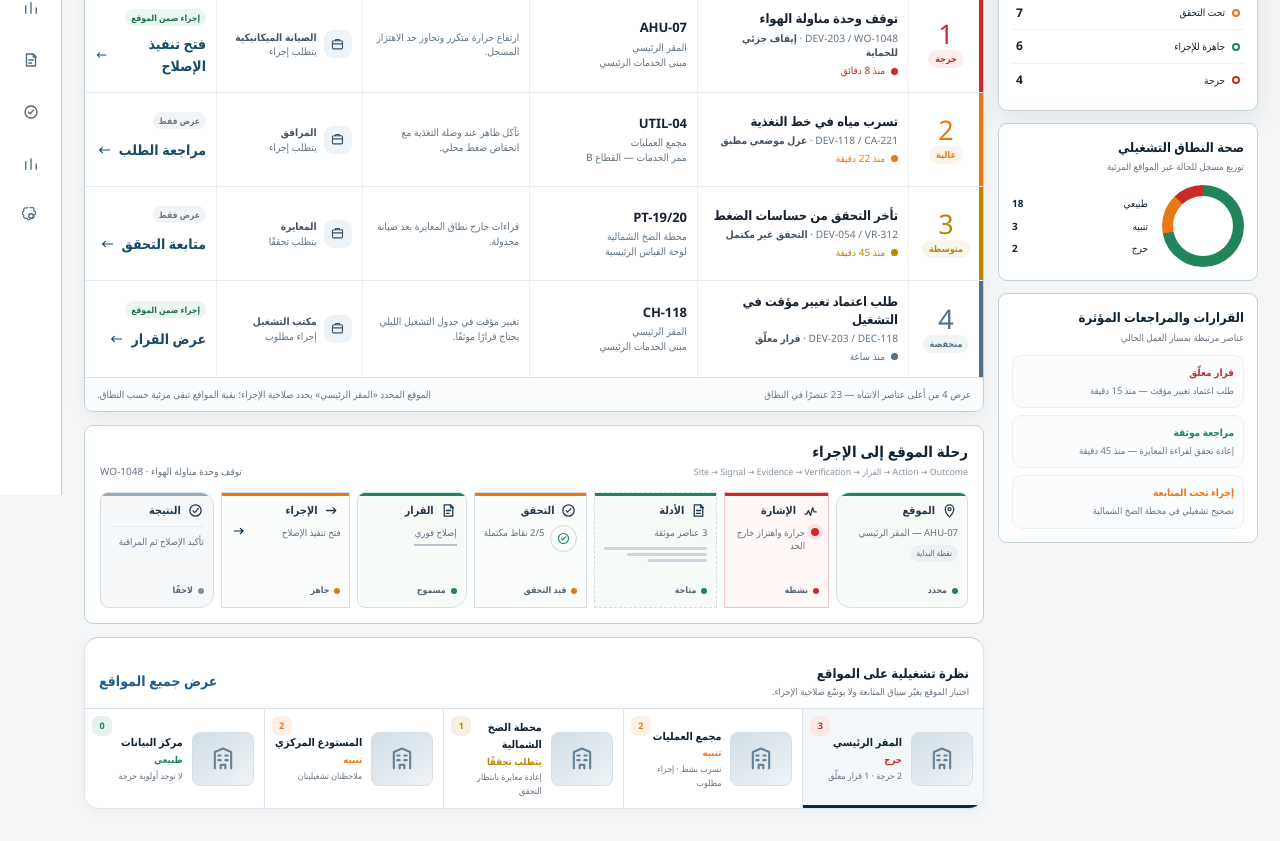
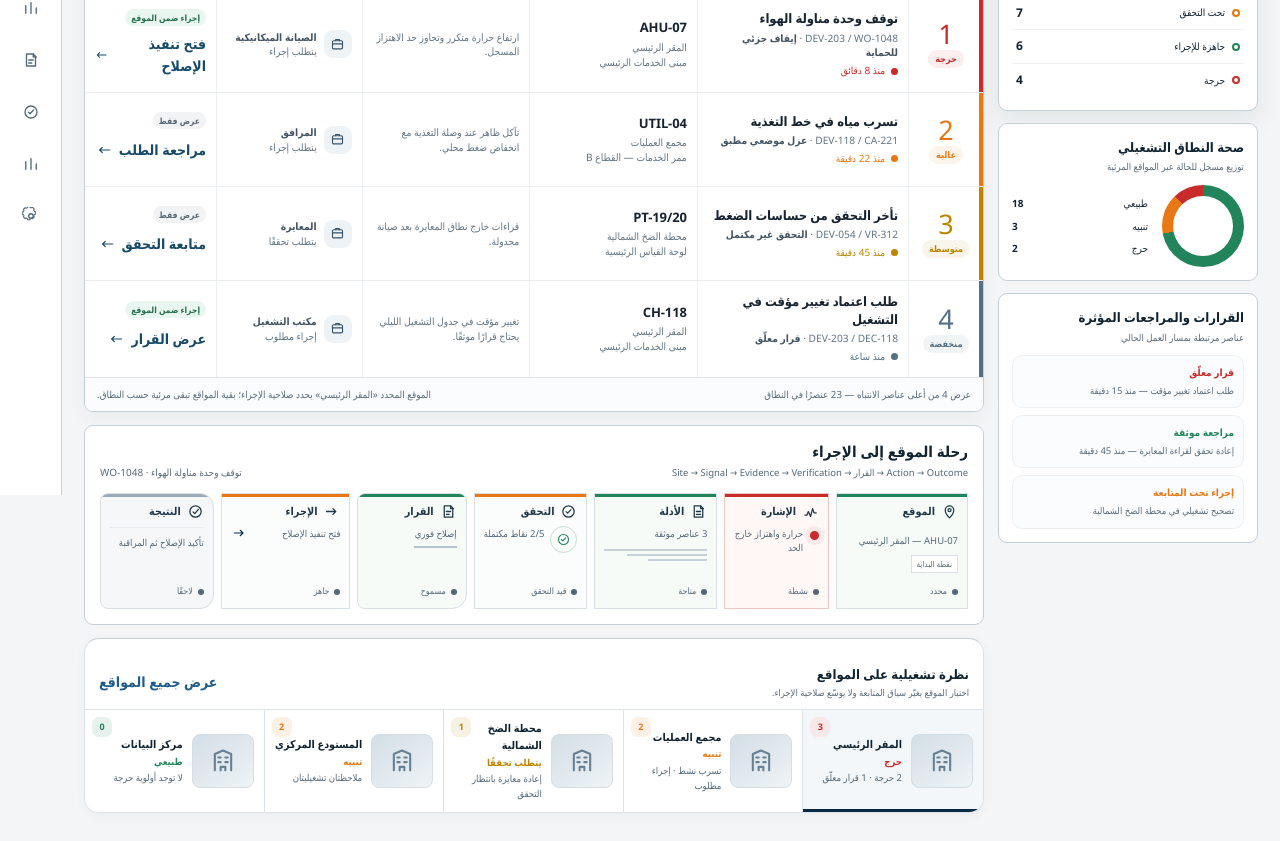
Before and after one commit to hamad933/Enterprise-Operations-Control, a website with bundled scripts: page app/index.html in a window 1280 px wide. Shown: the part 305-1146 px from the top of the page. Built offline with nearby package versions, Linux system fonts and the light colour scheme.

Commit message:
fix(rp02): improve ledger semantics and text contrast

```diff
--- a/app/styles.css
+++ b/app/styles.css
@@ -1,5 +1,5 @@
 :root {
-  --bg:#f4f6f8; --paper:#fff; --paper2:#fafbfc; --ink:#0e1a27; --muted:#667382;
+  --bg:#f4f6f8; --paper:#fff; --paper2:#fafbfc; --ink:#0e1a27; --muted:#596a79;
   --line:#dde3e9; --navy:#062943; --red:#c92b2b; --orange:#e97713; --amber:#bd8400; --green:#21845a;
   --shadow:0 14px 34px rgba(21,39,56,.10); --header:72px; --subnav:50px; --rail:62px; --focus-accent:var(--red);
   font-family:"Segoe UI",Tahoma,Arial,sans-serif;
@@ -36,7 +36,7 @@
 .scope-option-mark { color:var(--green); }
 .search { position:relative; width:100%; direction:rtl; }
 .search input { width:100%; height:46px; border:1px solid var(--line); border-radius:11px; background:#fff; padding:0 42px 0 14px; }
-.search input::placeholder { color:#94a0ac; }
+.search input::placeholder { color:#778694; }
 .search-icon { position:absolute; inset-inline-start:14px; top:14px; color:#41566a; }
 .user-zone { display:flex; align-items:center; justify-content:flex-end; gap:8px; direction:ltr; }
 .notification-wrap { position:relative; }
@@ -64,7 +64,7 @@
 .rail-spacer { flex:1; }
 
 .workspace { margin-left:var(--rail); padding:14px 22px 28px; min-height:calc(100vh - var(--header) - var(--subnav)); }
-.synthetic-banner { display:flex; align-items:center; gap:8px; width:max-content; max-width:100%; margin:0 0 11px auto; padding:6px 10px; border:1px solid #d7e0e8; border-radius:999px; background:#f9fbfc; color:#5d6f80; font-size:10px; }
+.synthetic-banner { display:flex; align-items:center; gap:8px; width:max-content; max-width:100%; margin:0 0 11px auto; padding:6px 10px; border:1px solid #d7e0e8; border-radius:999px; background:#f9fbfc; color:#526777; font-size:10px; }
 .synthetic-mark { width:7px; height:7px; border-radius:50%; background:#7890a4; }
 .workspace-grid { display:grid; grid-template-columns:minmax(0,1fr) 260px; grid-template-areas:"ledger pulse"; gap:14px; direction:ltr; align-items:start; }
 .ledger-col { grid-area:ledger; direction:rtl; min-width:0; }
@@ -82,7 +82,7 @@
 
 .ledger-shell { background:#fff; border:1px solid var(--line); border-radius:15px; overflow:hidden; box-shadow:0 3px 11px rgba(18,38,57,.04); }
 .ledger-head,.ledger-row { display:grid; grid-template-columns:74px 1.45fr 1.15fr 1.15fr 1fr 132px; }
-.ledger-head { background:#fafbfc; border-bottom:1px solid var(--line); font-size:9.8px; font-weight:700; color:#6b7785; padding:0 10px; }
+.ledger-head { background:#fafbfc; border-bottom:1px solid var(--line); font-size:9.8px; font-weight:700; color:#4f6070; padding:0 10px; }
 .ledger-head>div { padding:10px; }
 .ledger-row { position:relative; align-items:stretch; border-bottom:1px solid #e9edf1; background:#fff; min-height:91px; }
 .ledger-row:last-child { border-bottom:0; }
@@ -107,7 +107,7 @@
 .action-btn { border:0; background:transparent; color:var(--navy); font-weight:800; text-align:right; padding:4px 0; display:inline-flex; align-items:center; gap:6px; }
 .authority-chip { font-size:8.5px; border-radius:999px; padding:2px 6px; font-weight:800; }
 .authority-chip.allowed { background:#eaf7f0; color:#26704f; }
-.authority-chip.view-only { background:#f1f3f5; color:#6b7785; }
+.authority-chip.view-only { background:#f1f3f5; color:#5a6875; }
 .empty-state { padding:28px; text-align:center; color:var(--muted); }
 .empty-state strong { display:block; color:var(--ink); margin-bottom:4px; }
 .ledger-footer { display:flex; align-items:center; justify-content:space-between; gap:12px; padding:9px 12px; border-top:1px solid var(--line); background:#fbfcfd; font-size:9.8px; color:var(--muted); }
@@ -116,7 +116,7 @@
 .route-panel { margin-top:13px; background:#fff; border:1px solid var(--line); border-radius:15px; padding:13px 14px 14px; box-shadow:0 3px 11px rgba(18,38,57,.04); }
 .route-title-row { display:flex; align-items:flex-end; justify-content:space-between; gap:12px; margin-bottom:12px; }
 .route-title-row h2 { font-size:14px; margin:0; }
-.route-title-row p { direction:ltr; margin:3px 0 0; color:#82909d; font-size:8.8px; }
+.route-title-row p { direction:ltr; margin:3px 0 0; color:#526777; font-size:9.5px; }
 .route-context { font-size:10px; color:var(--muted); text-align:left; }
 .route-ribbon { display:grid; grid-template-columns:1.16fr .92fr 1.08fr 1fr .96fr 1.14fr 1fr; gap:7px; direction:rtl; }
 .route-stage { min-width:0; border:1px solid var(--line); background:#fbfcfd; position:relative; min-height:112px; padding:9px; display:flex; flex-direction:column; overflow:hidden; }
@@ -127,20 +127,15 @@
 .route-stage[data-state="done"]::after { background:var(--green); }
 .route-stage[data-state="blocked"] { background:#f6f7f8; color:#71808d; }
 .stage-kicker { display:flex; align-items:center; gap:6px; font-weight:800; font-size:10.5px; color:#21384b; }
-.stage-value { font-size:9.5px; color:#617180; line-height:1.45; margin-top:7px; }
-.stage-status { margin-top:auto; padding-top:7px; display:flex; align-items:center; gap:5px; font-size:8.8px; font-weight:800; color:#536473; }
-.stage-state-dot { width:6px; height:6px; border-radius:50%; background:#83919d; }
-.route-stage[data-state="active"] .stage-state-dot { background:var(--red); }
-.route-stage[data-state="pending"] .stage-state-dot { background:var(--orange); }
-.route-stage[data-state="done"] .stage-state-dot { background:var(--green); }
-.stage-site { border-radius:14px 8px 8px 14px; background:#f8fbfd; }
-.site-stage-core { display:grid; gap:6px; }
-.stage-tag { display:inline-flex; width:max-content; padding:2px 6px; border-radius:999px; background:#eaf0f4; color:#4e6476; font-size:8px; }
-.signal-stage-core { display:grid; grid-template-columns:8px 1fr; gap:6px; }
-.signal-pulse { width:8px; height:8px; border-radius:50%; margin-top:9px; background:var(--red); box-shadow:0 0 0 4px rgba(201,43,43,.10); }
-.stage-evidence { border-style:dashed; }
+.stage-value { font-size:9.5px; color:#536777; line-height:1.45; margin-top:7px; }
+.stage-status { margin-top:auto; padding-top:7px; font-size:8.8px; color:#536777; display:flex; align-items:center; gap:5px; }
+.stage-state-dot { width:6px; height:6px; border-radius:50%; background:currentColor; }
+.site-stage-core { margin-top:7px; display:grid; gap:7px; }
+.stage-tag { width:max-content; max-width:100%; border:1px solid #d9e0e6; padding:2px 5px; font-size:8px; color:#566979; background:#fff; }
+.signal-stage-core { display:flex; gap:7px; align-items:flex-start; }
+.signal-pulse { width:9px; height:9px; border-radius:50%; background:var(--red); box-shadow:0 0 0 5px rgba(201,43,43,.07); margin-top:11px; flex:0 0 auto; }
 .evidence-bars { display:grid; gap:3px; margin-top:8px; }
-.evidence-bars i { height:3px; border-radius:99px; background:#cbd6df; }
+.evidence-bars i { height:2px; background:#c7d1d9; display:block; }
 .evidence-bars i:nth-child(2) { width:78%; }
 .evidence-bars i:nth-child(3) { width:58%; }
 .verification-core { display:grid; grid-template-columns:27px 1fr; gap:6px; }
@@ -167,7 +162,7 @@
 .facility-art { height:54px; border-radius:8px; background:linear-gradient(145deg,#d3dee6,#eef3f6); border:1px solid #d6dee5; display:grid; place-items:center; color:#668094; }
 .site-name { display:block; font-size:10.7px; font-weight:800; }
 .site-state { display:block; font-size:9.5px; color:var(--site-accent); font-weight:800; margin-top:2px; }
-.site-summary { display:block; font-size:8.8px; color:var(--muted); margin-top:2px; }
+.site-summary { display:block; font-size:9.5px; color:#526777; margin-top:2px; }
 .site-count { position:absolute; top:7px; left:7px; width:20px; height:20px; border-radius:7px; background:color-mix(in srgb,var(--site-accent) 11%,white); color:var(--site-accent); display:grid; place-items:center; font-size:9px; font-weight:900; }
 
 .pulse-card { background:#fff; border:1px solid var(--line); border-radius:15px; box-shadow:0 3px 11px rgba(18,38,57,.04); padding:13px; }
@@ -236,7 +231,7 @@
 .authority-denied { border-color:#e2d6d4; background:#fff8f7; }
 .focus-action { position:absolute; bottom:0; left:0; right:0; padding:13px 17px 17px; border-top:1px solid var(--line); background:rgba(255,255,255,.97); }
 .primary-action { width:100%; height:48px; border:0; border-radius:10px; background:var(--navy); color:#fff; font-weight:900; box-shadow:0 7px 15px rgba(6,41,67,.17); }
-.primary-action:disabled { background:#9ba7b1; cursor:not-allowed; box-shadow:none; }
+.primary-action:disabled { background:#7d8993; cursor:not-allowed; box-shadow:none; }
 .action-note { font-size:9px; color:var(--muted); text-align:center; margin-top:6px; }
 .sim-state { margin-top:8px; border:1px solid #cfe5d7; background:#edf8f2; border-radius:9px; padding:8px; color:#30664d; font-size:9.5px; }
 .toast { position:fixed; left:50%; bottom:24px; transform:translate(-50%,16px); background:#102b3f; color:#fff; border-radius:11px; padding:11px 14px; box-shadow:var(--shadow); z-index:110; opacity:0; pointer-events:none; max-width:min(560px,calc(100vw - 30px)); font-size:11px; text-align:center; }
```
